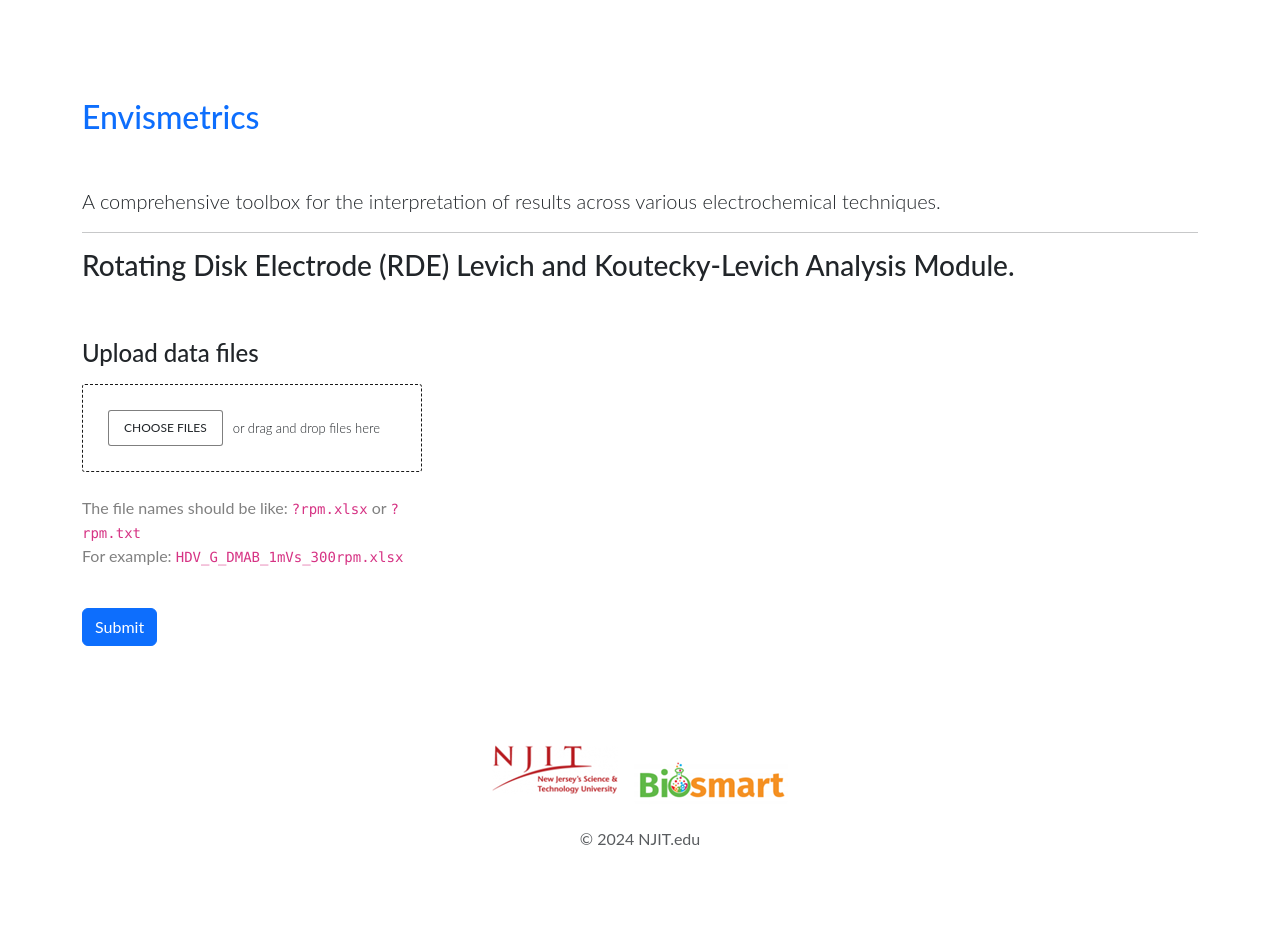
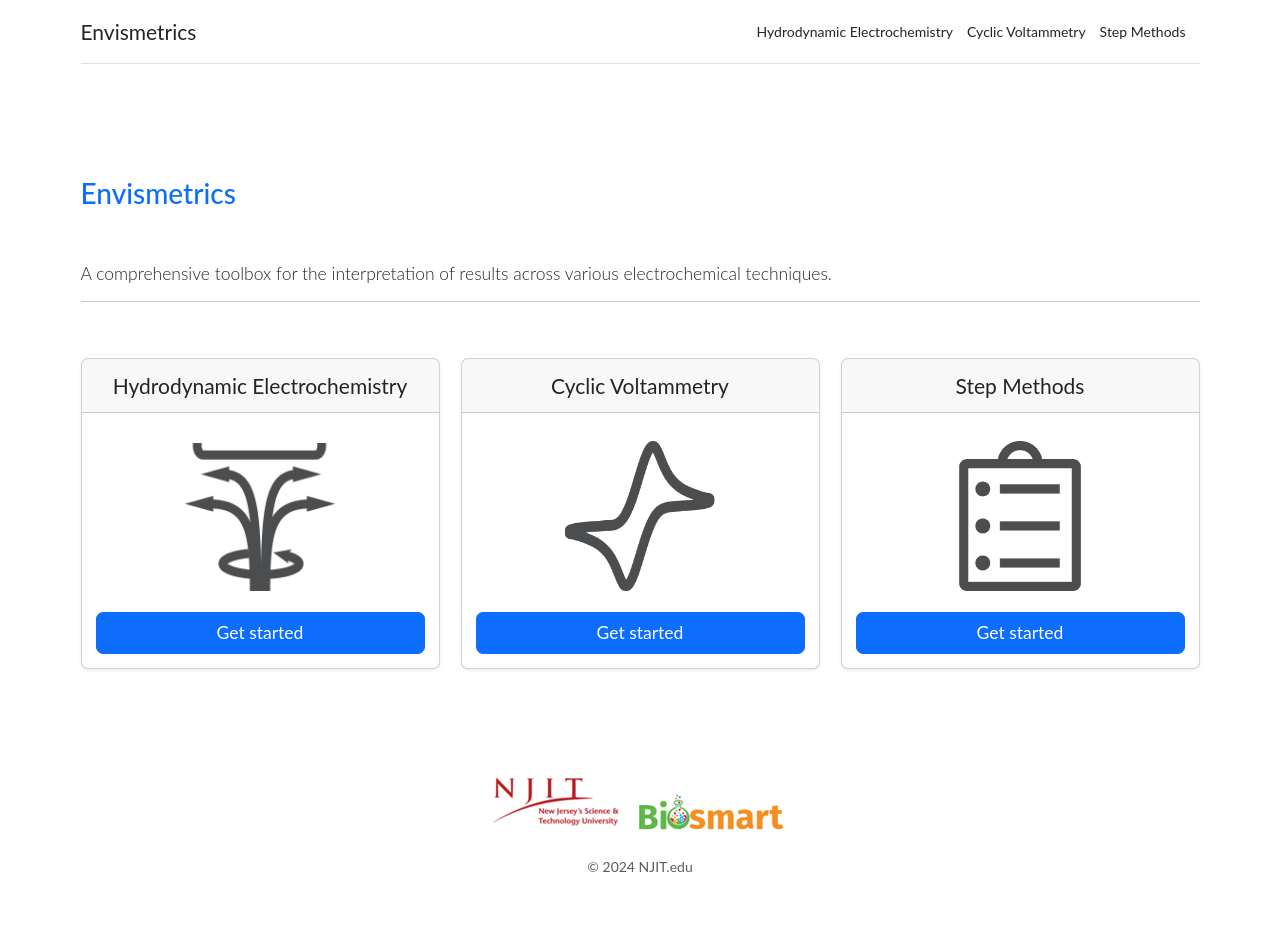
Before and after one commit to oliverrdz/Envismetrics, a Flask app: page / in a window 1280 px wide. Before the commit the page ends 845 px from the top, so only its background shows below. Run offline with Flask 3, Linux system fonts and the light colour scheme; parts of the project's set-up code (start-up, migrations or seed data) failed here and were passed over; some libraries are stand-ins or nearby versions.

Commit message:
Update styles

```diff
--- a/app.py
+++ b/app.py
@@ -39,6 +39,11 @@ def index():
     notes = []
     return render_template('index.html', notes=notes)
 
+@app.route("/hyd_elec")
+def hyd_elec():
+    notes = []
+    return render_template('hyd_elec.html', notes=notes)
+
 
 @app.route('/upload', methods=['POST'])
 def upload_file():
--- a/static/style.css
+++ b/static/style.css
@@ -1,3 +1,38 @@
+html {
+  font-size: 14px;
+}
+
+.bd-placeholder-img {
+    font-size: 1.125rem;
+    text-anchor: middle;
+    -webkit-user-select: none;
+    -moz-user-select: none;
+    user-select: none;
+}
+
+@media (min-width: 768px) {
+    .bd-placeholder-img-lg {
+        font-size: 3.5rem;
+    }
+}
+
+
+
+.card-deck .card {
+  min-width: 220px;
+}
+
+.card-img {
+    max-width: 150px;
+    max-height: 150px;
+}
+
+.border-top { border-top: 1px solid #e5e5e5; }
+.border-bottom { border-bottom: 1px solid #e5e5e5; }
+
+.box-shadow { box-shadow: 0 .25rem .75rem rgba(0, 0, 0, .05); }
+
+
 body {
     display: flex;
     flex-direction: column;
--- /dev/null
+++ b/templates/footer.html
@@ -0,0 +1,11 @@
+<footer class="my-5 pt-5 text-body-secondary text-center text-small">
+    <ul class="list-inline">
+        <li class="list-inline-item">
+            <img src="{{ url_for('static', filename='imgs/njit.png') }}" class="rounded float-end" alt="...">
+        </li>
+        <li class="list-inline-item">
+            <img src="{{ url_for('static', filename='imgs/biosmart.png') }}" class="rounded float-end" alt="...">
+        </li>
+    </ul>
+    <p class="mb-1">© 2024 NJIT.edu</p>
+</footer>
--- /dev/null
+++ b/templates/head.html
@@ -0,0 +1,18 @@
+<head>
+    <meta charset="utf-8">
+    <meta name="viewport" content="width=device-width, initial-scale=1">
+    <meta name="description" content="">
+
+    <title>Envismetrics</title>
+
+    <link rel="shortcut icon" href="https://www.njit.edu/favicon.ico" type="image/vnd.microsoft.icon"/>
+
+    <!-- Bootstrap core CSS -->
+    <link href="https://cdn.jsdelivr.net/npm/bootstrap@5.3.2/dist/css/bootstrap.min.css" rel="stylesheet">
+
+    <!-- My css and JS-->
+    <link href="{{ url_for('static', filename='style.css') }}" rel="stylesheet">
+    <script type="text/javascript" src="https://cdnjs.cloudflare.com/ajax/libs/jquery/3.2.1/jquery.min.js"></script>
+    <script type="text/javascript" src="{{ url_for('static', filename='main.js') }}"></script>
+
+</head>
--- a/templates/index.html
+++ b/templates/index.html
@@ -1,123 +1,79 @@
 <!doctype html>
 <html lang="en">
-<head>
-    <meta charset="utf-8">
-    <meta name="viewport" content="width=device-width, initial-scale=1">
-    <title>Envismetrics</title>
-    <link rel="shortcut icon" href="https://www.njit.edu/favicon.ico" type="image/vnd.microsoft.icon"/>
 
-    <script type="text/javascript" src="https://cdnjs.cloudflare.com/ajax/libs/jquery/3.2.1/jquery.min.js"></script>
-    <link href="https://cdn.jsdelivr.net/npm/bootstrap@5.3.2/dist/css/bootstrap.min.css" rel="stylesheet"
-          integrity="sha384-T3c6CoIi6uLrA9TneNEoa7RxnatzjcDSCmG1MXxSR1GAsXEV/Dwwykc2MPK8M2HN" crossorigin="anonymous">
-    <link href="{{ url_for('static', filename='style.css') }}" rel="stylesheet">
-    <script type="text/javascript" src="{{ url_for('static', filename='main.js') }}"></script>
-
-</head>
+{% include 'head.html' %}
 
 <body>
-<div class="container">
+
+<svg xmlns="http://www.w3.org/2000/svg" style="display: none;">
+    <symbol id="check" viewBox="0 0 16 16">
+        <title>Check</title>
+        <path d="M13.854 3.646a.5.5 0 0 1 0 .708l-7 7a.5.5 0 0 1-.708 0l-3.5-3.5a.5.5 0 1 1 .708-.708L6.5 10.293l6.646-6.647a.5.5 0 0 1 .708 0z"/>
+    </symbol>
+</svg>
+
+<div class="container py-3">
+
+    {% include 'navbar.html' %}
+
     <main>
+
         <div class="py-5">
             <h2 class="text-primary">Envismetrics</h2>
             <p class="lead">A comprehensive toolbox for the interpretation of results across various electrochemical
                 techniques.</p>
             <hr>
-
-            <h3>Rotating Disk Electrode (RDE) Levich and Koutecky-Levich Analysis Module.</h3>
         </div>
 
-        <!-- Inputs -->
-        <div class="row g-5" id="form_input">
-            <div class="col-md-5 col-lg-4 ">
-                <h4 class="d-flex justify-content-between align-items-center mb-3">
-                    <span>Upload data files</span>
-                </h4>
-                <div class="file-drop-area">
-                    <span class="choose-file-button">Choose files</span>
-                    <span class="file-message">or drag and drop files here</span>
-                    <input class="file-input" type="file" id="fileInput" multiple>
-                </div>
-                <div id="upload-message" style="color: red"></div>
-
-                <br>
-                <p style="color: gray">The file names should be like: <code>?rpm.xlsx</code> or <code>?rpm.txt</code><br>
-                    For example: <code>HDV_G_DMAB_1mVs_300rpm.xlsx</code></p>
-                <br>
-
-                <button type="button" class="btn btn-primary btn-md" ontouchstart="submitForm()"
-                            onclick="submitForm()">Submit
-                </button>
-            </div>
-            <br>
-            <br>
-        </div>
-
-        <!-- Results -->
-        <div class="row g-5" id="form_result" style="display: none">
-            <h4 class="mb-3">Results</h4>
-            <div class="row row-cols-1 row-cols-sm-2 row-cols-md-3 g-3">
-                <div class="col">
-                    <div class="card shadow-sm">
-                        <img id="img1" src="{{ url_for('static', filename='imgs/Picture1.png') }}" class="card-img rounded float-end" alt="...">
-                        <div class="card-body">
-                            <p class="card-text card-p">Hydrodynamic Voltammogram (original)</p>
+        <div class="row row-cols-1 row-cols-md-3 mb-3 text-center">
+            <div class="col">
+                <div class="card mb-4 rounded-3 shadow-sm">
+                    <div class="card-header py-3">
+                        <h4 class="my-0 fw-normal">Hydrodynamic Electrochemistry</h4>
+                    </div>
+                    <div class="card-body">
+                        <div class="mt-3 mb-4">
+                            <img class="img-fluid card-img" src="{{ url_for('static', filename='imgs/icon-1.png') }}" alt="">
                         </div>
+                        <a href="/hyd_elec" class="w-100 btn btn-lg btn-primary">Get started</a>
                     </div>
                 </div>
-
-                <div class="col">
-                    <div class="card shadow-sm">
-                        <img id="img2" src="{{ url_for('static', filename='imgs/Picture3a.png') }}" class="card-img rounded float-end" alt="...">
-                        <div class="card-body">
-                            <p class="card-text card-p">Hydrodynamic Voltammogram (Smoothed/Smoothing Level: sigma = <code>10.0</code> )</p>
+            </div>
+            <div class="col">
+                <div class="card mb-4 rounded-3 shadow-sm">
+                    <div class="card-header py-3">
+                        <h4 class="my-0 fw-normal">Cyclic Voltammetry</h4>
+                    </div>
+                    <div class="card-body">
+                        <div class="mt-3 mb-4">
+                            <img class="img-fluid card-img" src="{{ url_for('static', filename='imgs/icon-2.png') }}" alt="">
                         </div>
+                        <a href="#" class="w-100 btn btn-lg btn-primary">Get started</a>
                     </div>
                 </div>
-
-
             </div>
-
-            <br>
-            <div class="col-md-7 col-lg-8">
-                <div class="form-group row">
-                    <div class="col-sm-10">
-<!--                        <button type="button" class="btn btn-success" ontouchstart="tryAgain()" onclick="tryAgain()">Try-->
-<!--                            again-->
-<!--                        </button>-->
-                        <a class="btn btn-success" href="/">Try again</a>
+            <div class="col">
+                <div class="card mb-4 rounded-3 shadow-sm">
+                    <div class="card-header py-3">
+                        <h4 class="my-0 fw-normal">Step Methods</h4>
+                    </div>
+                    <div class="card-body">
+                        <div class="mt-3 mb-4">
+                            <img class="img-fluid card-img" src="{{ url_for('static', filename='imgs/icon-3.png') }}" alt="">
+                        </div>
+                        <a href="#" class="w-100 btn btn-lg btn-primary">Get started</a>
                     </div>
                 </div>
             </div>
         </div>
     </main>
 
+    {% include 'footer.html' %}
 
-    <footer class="my-5 pt-5 text-body-secondary text-center text-small">
-        <ul class="list-inline">
-            <li class="list-inline-item">
-                <img src="{{ url_for('static', filename='imgs/njit.png') }}" class="rounded float-end" alt="...">
-            </li>
-            <li class="list-inline-item">
-                <img src="{{ url_for('static', filename='imgs/biosmart.png') }}" class="rounded float-end" alt="...">
-            </li>
-        </ul>
-        <p class="mb-1">© 2024 NJIT.edu</p>
-    </footer>
 
-    <!-- Bootstrap Modal for Loading Message -->
-    <div class="modal" id="loadingModal" tabindex="-1" role="dialog">
-        <div class="modal-dialog" role="document">
-            <div class="modal-content">
-                <div class="modal-body">
-                    <p>Loading...</p>
-                </div>
-            </div>
-        </div>
-    </div>
 
 </div>
 
-<!--<script src="https://code.jquery.com/jquery-3.5.1.slim.min.js"></script>-->
 <script src="https://cdn.jsdelivr.net/npm/@popperjs/core@2.5.4/dist/umd/popper.min.js"></script>
 <script src="https://stackpath.bootstrapcdn.com/bootstrap/4.5.2/js/bootstrap.min.js"></script>
 </body>
--- /dev/null
+++ b/templates/navbar.html
@@ -0,0 +1,14 @@
+
+<header>
+  <div class="d-flex flex-column flex-md-row align-items-center pb-3 mb-4 border-bottom">
+    <a href="/" class="d-flex align-items-center text-dark text-decoration-none">
+      <span class="fs-4">Envismetrics</span>
+    </a>
+
+    <nav class="d-inline-flex mt-2 mt-md-0 ms-md-auto">
+      <a class="me-3 py-2 text-dark text-decoration-none" href="/hyd_elec">Hydrodynamic Electrochemistry</a>
+      <a class="me-3 py-2 text-dark text-decoration-none" href="#">Cyclic Voltammetry</a>
+      <a class="me-3 py-2 text-dark text-decoration-none" href="#">Step Methods</a>
+    </nav>
+  </div>
+</header>
```
Also changed, not shown: templates/hyd_elec.html (added, +112 -0 lines), static/imgs/icon-1.png (added), static/imgs/icon-2.png (added), static/imgs/icon-3.png (added).
